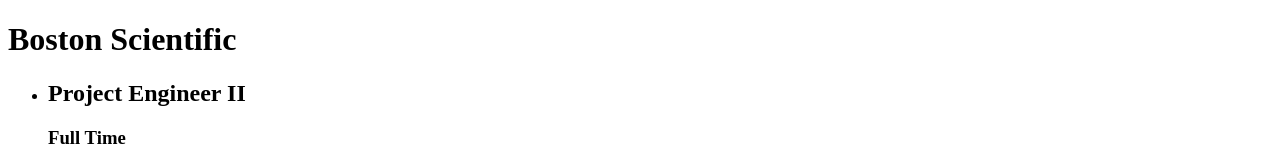
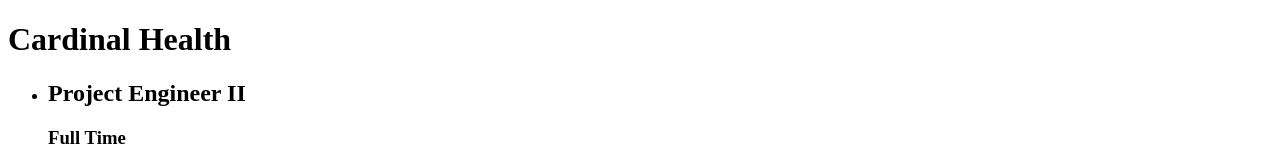
Before and after one commit to HugoMonge/html-resume, a plain HTML site: page public/cardinal_health.html in a window 1280 px wide. Shown: the top 160 px of the page. Drawn offline with Linux system fonts and the light colour scheme.

Commit message:
Update cardinal_health.html

```diff
--- a/public/cardinal_health.html
+++ b/public/cardinal_health.html
@@ -6,7 +6,7 @@
     <title>Hugo Monge in Cardinal Health</title>
 </head>
 <body>
-    <h1>Boston Scientific</h1>
+    <h1>Cardinal Health</h1>
     <ul>
         <li>
             <h2>Project Engineer II</h2>
```
